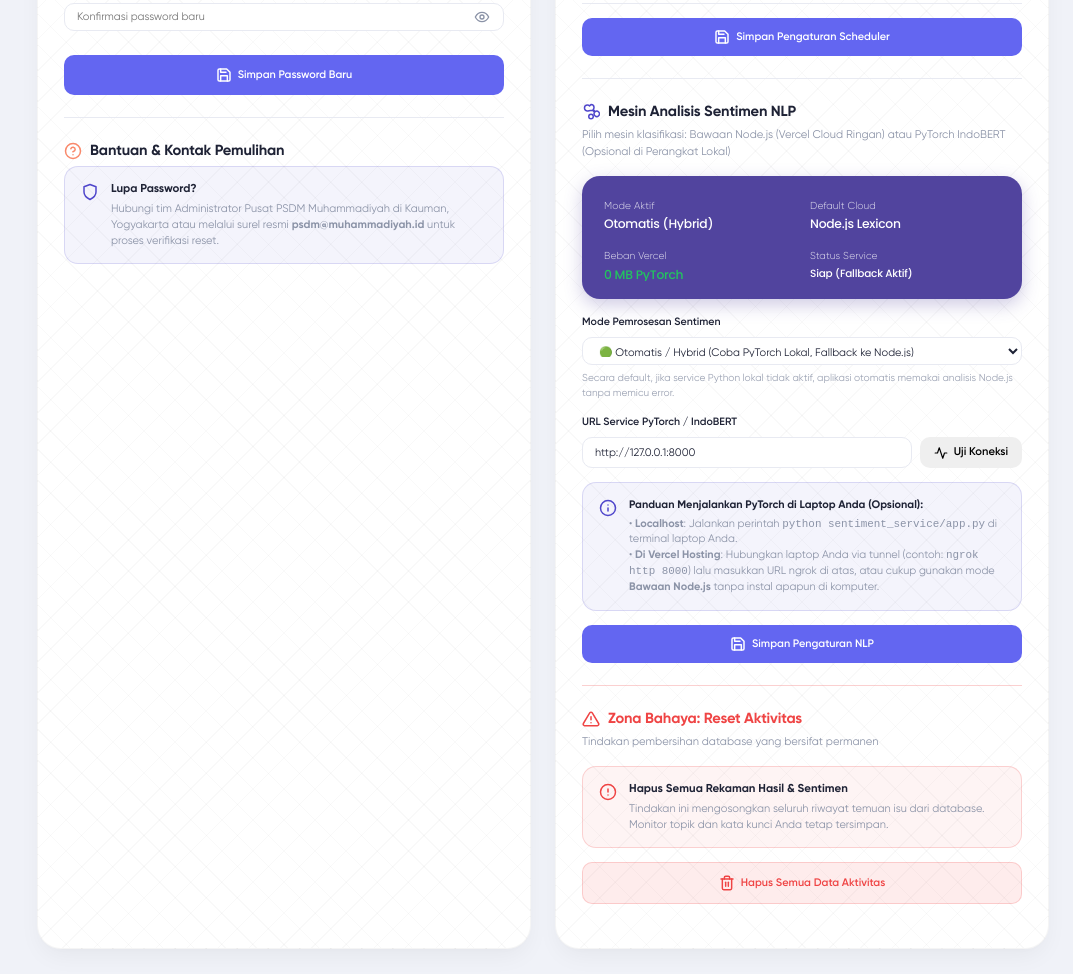
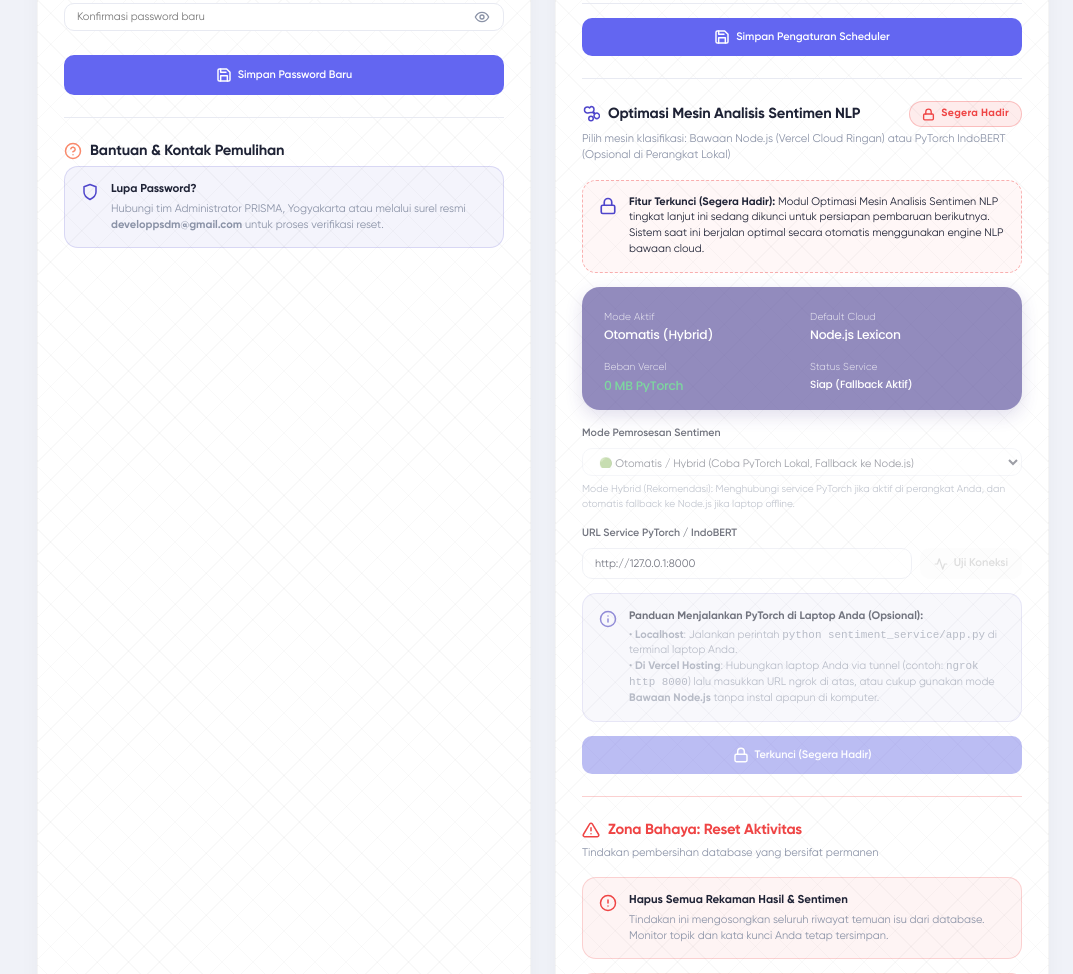
Before and after one commit to arkyan24/PRISMA_PSDM, a website: page public/settings.html in a window 1280 px wide. Shown: the part 904-1878 px from the top of the page, without its empty margins (207-1280 px from the left). Drawn offline with Linux system fonts and the light colour scheme; no server answers; a web font is replaced by a local one.

Commit message:
feat: update recovery contact, lock NLP section with Segera Hadir, and dynamic default monitor description

```diff
--- a/public/settings.html
+++ b/public/settings.html
@@ -315,7 +315,7 @@
               <div>
                 <strong>Lupa Password?</strong>
                 <p style="margin-top:3px; font-size:0.79rem; color:var(--text-muted); line-height:1.45;">
-                  Hubungi tim Administrator Pusat PSDM Muhammadiyah di Kauman, Yogyakarta atau melalui surel resmi <strong>psdm@muhammadiyah.id</strong> untuk proses verifikasi reset.
+                  Hubungi tim Administrator PRISMA, Yogyakarta atau melalui surel resmi <strong>developpsdm@gmail.com</strong> untuk proses verifikasi reset.
                 </p>
               </div>
             </div>
@@ -476,17 +476,39 @@
             </form>
           </div>
 
-          <!-- Section C: Mesin Analisis Sentimen NLP (Node.js Cloud vs PyTorch Lokal) -->
+          <!-- Section C: Optimasi Mesin Analisis Sentimen NLP (Segera Hadir / Terkunci) -->
           <div class="settings-inner-section">
-            <div class="settings-inner-title">
+            <div class="settings-inner-title" style="display:flex; align-items:center; justify-content:space-between; flex-wrap:wrap; gap:8px;">
+              <div style="display:flex; align-items:center; gap:8px;">
                 <svg viewBox="0 0 24 24" fill="none" stroke="#4f46cb" stroke-width="2" stroke-linecap="round" stroke-linejoin="round">
                   <path d="M12 2a4 4 0 0 1 4 4c0 1.1-.4 2.1-1.1 2.8l2.7 2.7c1.4-1 3.4-.8 4.6.4 1.4 1.4 1.4 3.6 0 5s-3.6 1.4-5 0c-1.2-1.2-1.4-3.2-.4-4.6l-2.7-2.7C9.4 10.3 8.4 10.7 7.3 10.7 5.1 10.7 3.3 8.9 3.3 6.7S5.1 2.7 7.3 2.7c1.1 0 2.1.4 2.8 1.1L12 2z"></path>
                   <circle cx="12" cy="18" r="3"></circle>
                 </svg>
-              Mesin Analisis Sentimen NLP
+                <span>Optimasi Mesin Analisis Sentimen NLP</span>
+              </div>
+              <span style="display:inline-flex; align-items:center; gap:6px; background:rgba(239,68,68,0.1); color:#ef4444; border:1px solid rgba(239,68,68,0.28); padding:4px 12px; border-radius:20px; font-size:0.75rem; font-weight:700; letter-spacing:0.3px;">
+                <svg viewBox="0 0 24 24" fill="none" stroke="currentColor" stroke-width="2.5" stroke-linecap="round" stroke-linejoin="round" style="width:13px;height:13px;">
+                  <rect x="3" y="11" width="18" height="11" rx="2" ry="2"></rect>
+                  <path d="M7 11V7a5 5 0 0 1 10 0v4"></path>
+                </svg>
+                Segera Hadir
+              </span>
             </div>
             <div class="settings-inner-desc">Pilih mesin klasifikasi: Bawaan Node.js (Vercel Cloud Ringan) atau PyTorch IndoBERT (Opsional di Perangkat Lokal)</div>
 
+            <!-- Lock Notice Banner -->
+            <div class="settings-info-box" style="margin-top:12px; margin-bottom:14px; border:1px dashed rgba(239,68,68,0.4); background:rgba(239,68,68,0.04);">
+              <svg viewBox="0 0 24 24" fill="none" stroke="#ef4444" stroke-width="2.2" stroke-linecap="round" stroke-linejoin="round" style="width:18px;height:18px; flex-shrink:0;">
+                <rect x="3" y="11" width="18" height="11" rx="2" ry="2"></rect>
+                <path d="M7 11V7a5 5 0 0 1 10 0v4"></path>
+              </svg>
+              <div style="font-size:0.78rem; line-height:1.45; color:var(--text);">
+                <strong>Fitur Terkunci (Segera Hadir):</strong> Modul Optimasi Mesin Analisis Sentimen NLP tingkat lanjut ini sedang dikunci untuk persiapan pembaruan berikutnya. Sistem saat ini berjalan optimal secara otomatis menggunakan engine NLP bawaan cloud.
+              </div>
+            </div>
+
+            <!-- Locked Content Wrapper -->
+            <div style="opacity:0.62; pointer-events:none; user-select:none; filter:grayscale(0.1);">
               <!-- NLP Status Pill Banner -->
               <div class="mon-stats-card active" style="margin-bottom:16px;">
                 <div class="mon-stat-cell">
@@ -511,13 +533,13 @@
                 <!-- Pilihan Mode NLP -->
                 <div class="form-group" style="margin-bottom:14px;">
                   <label class="form-label" for="settingNlpEngine">Mode Pemrosesan Sentimen</label>
-                <select class="form-input" id="settingNlpEngine" onchange="handleNlpEngineChange(this.value)">
+                  <select class="form-input" id="settingNlpEngine" onchange="handleNlpEngineChange(this.value)" disabled>
                     <option value="auto">🟢 Otomatis / Hybrid (Coba PyTorch Lokal, Fallback ke Node.js)</option>
                     <option value="nodejs">⚡ Bawaan Node.js (Cloud Mode — Ringan, 0 MB PyTorch, Tanpa Instal Apapun)</option>
                     <option value="local_pytorch">🧠 Lokal PyTorch (IndoBERT Transformer via Service Python)</option>
                   </select>
                   <span class="avatar-hint-text" style="margin-top:6px; display:block;" id="nlpEngineHelpText">
-                  Secara default, jika service Python lokal tidak aktif, aplikasi otomatis memakai analisis Node.js tanpa memicu error.
+                    Mode Hybrid (Rekomendasi): Menghubungi service PyTorch jika aktif di perangkat Anda, dan otomatis fallback ke Node.js jika laptop offline.
                   </span>
                 </div>
 
@@ -525,15 +547,14 @@
                 <div class="form-group" id="nlpServiceUrlGroup" style="margin-bottom:14px;">
                   <label class="form-label" for="settingNlpServiceUrl">URL Service PyTorch / IndoBERT</label>
                   <div style="display:flex; gap:8px;">
-                  <input class="form-input" type="text" id="settingNlpServiceUrl" placeholder="http://127.0.0.1:8000" value="http://127.0.0.1:8000" style="flex:1;">
-                  <button type="button" class="btn btn-secondary" id="btnTestNlpService" onclick="testNlpServiceConnection()" style="padding:8px 14px; font-size:0.8rem; white-space:nowrap;">
+                    <input class="form-input" type="text" id="settingNlpServiceUrl" placeholder="http://127.0.0.1:8000" value="http://127.0.0.1:8000" style="flex:1;" disabled>
+                    <button type="button" class="btn btn-secondary" id="btnTestNlpService" disabled style="padding:8px 14px; font-size:0.8rem; white-space:nowrap; opacity:0.7;">
                       <svg viewBox="0 0 24 24" fill="none" stroke="currentColor" stroke-width="2" stroke-linecap="round" stroke-linejoin="round" style="width:14px;height:14px;">
                         <polyline points="22 12 18 12 15 21 9 3 6 12 2 12"></polyline>
                       </svg>
                       Uji Koneksi
                     </button>
                   </div>
-                <div id="nlpConnectionStatusBox" style="display:none; margin-top:8px; padding:10px 12px; border-radius:10px; font-size:0.78rem; line-height:1.45;"></div>
                 </div>
 
                 <!-- Info Box Panduan Lokal User -->
@@ -552,15 +573,15 @@
                   </div>
                 </div>
 
-              <button class="btn btn-primary" id="saveNlpButton" type="submit" style="width:100%; justify-content:center; padding:11px 18px;">
+                <button class="btn btn-primary" id="saveNlpButton" type="button" disabled style="width:100%; justify-content:center; padding:11px 18px; opacity:0.7; cursor:not-allowed;">
                   <svg viewBox="0 0 24 24" fill="none" stroke="currentColor" stroke-width="2.2" stroke-linecap="round" stroke-linejoin="round" style="width:16px;height:16px;">
-                  <path d="M19 21H5a2 2 0 0 1-2-2V5a2 2 0 0 1 2-2h11l5 5v11a2 2 0 0 1-2 2z"></path>
-                  <polyline points="17 21 17 13 7 13 7 21"></polyline>
-                  <polyline points="7 3 7 8 15 8"></polyline>
+                    <rect x="3" y="11" width="18" height="11" rx="2" ry="2"></rect>
+                    <path d="M7 11V7a5 5 0 0 1 10 0v4"></path>
                   </svg>
-                Simpan Pengaturan NLP
+                  Terkunci (Segera Hadir)
                 </button>
               </form>
+            </div>
           </div>
 
           <!-- Section D: Zona Bahaya & Hapus Data -->
--- a/server.js
+++ b/server.js
@@ -450,7 +450,9 @@ app.post('/api/monitors', async (req, res) => {
     if (!keyword || !keyword.trim()) {
       return res.status(400).json({ success: false, message: 'Keyword tidak boleh kosong' });
     }
-    const monitor = db.createMonitor({ name, keyword, description, polling_interval, initial_polling_mode });
+    const userProfile = req.user ? db.getUserProfile(req.user.username) : null;
+    const institution = userProfile?.institution || req.user?.institution;
+    const monitor = db.createMonitor({ name, keyword, description, polling_interval, initial_polling_mode, institution });
 
     // Start timer if scheduler is running
     const status = scheduler.getStatus();
```
Also changed, not shown: public/monitor.html (+13 -4 lines), src/database.js (+18 -2 lines). Lines whose indentation alone changed are shown as unchanged.
